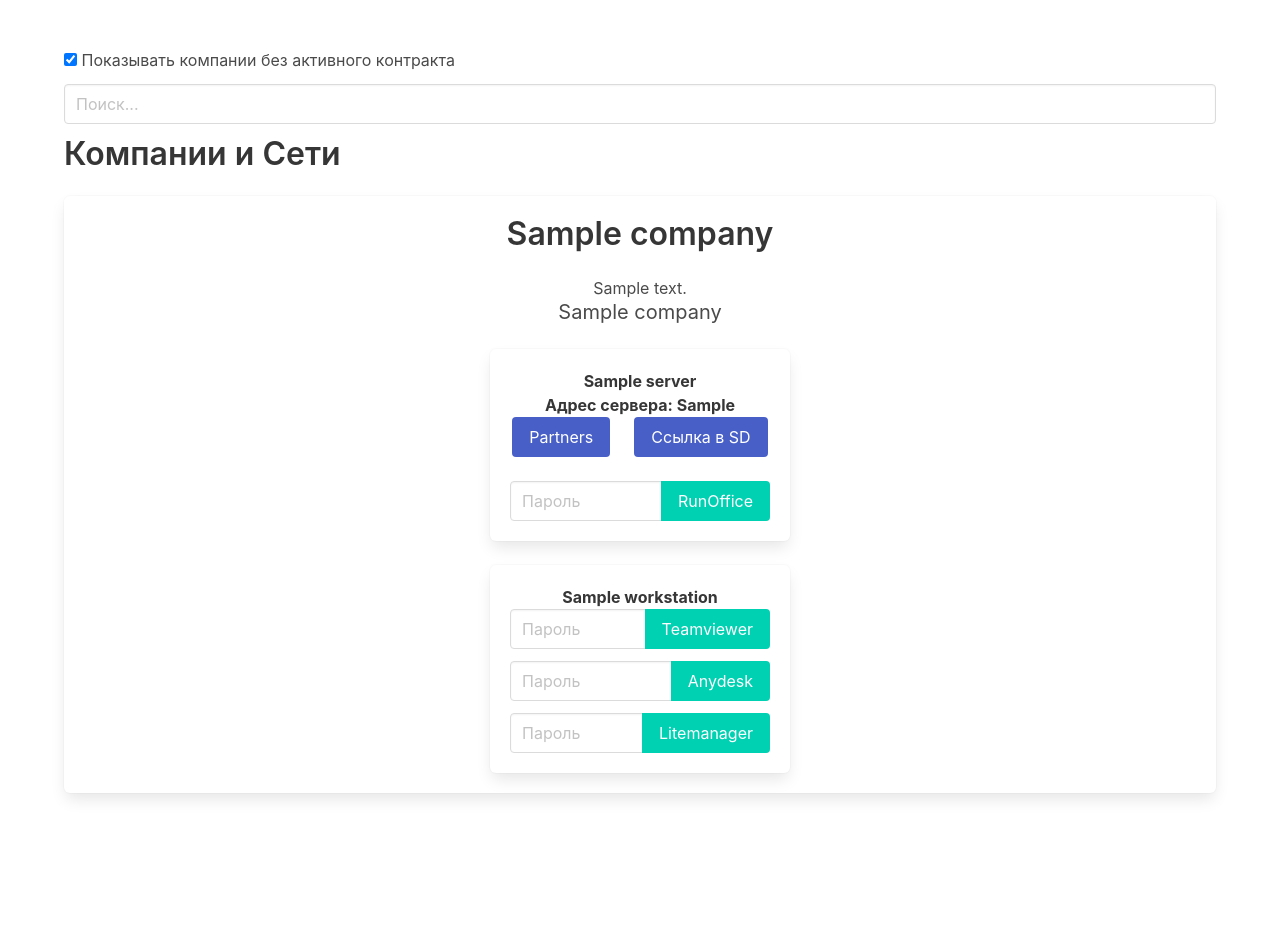
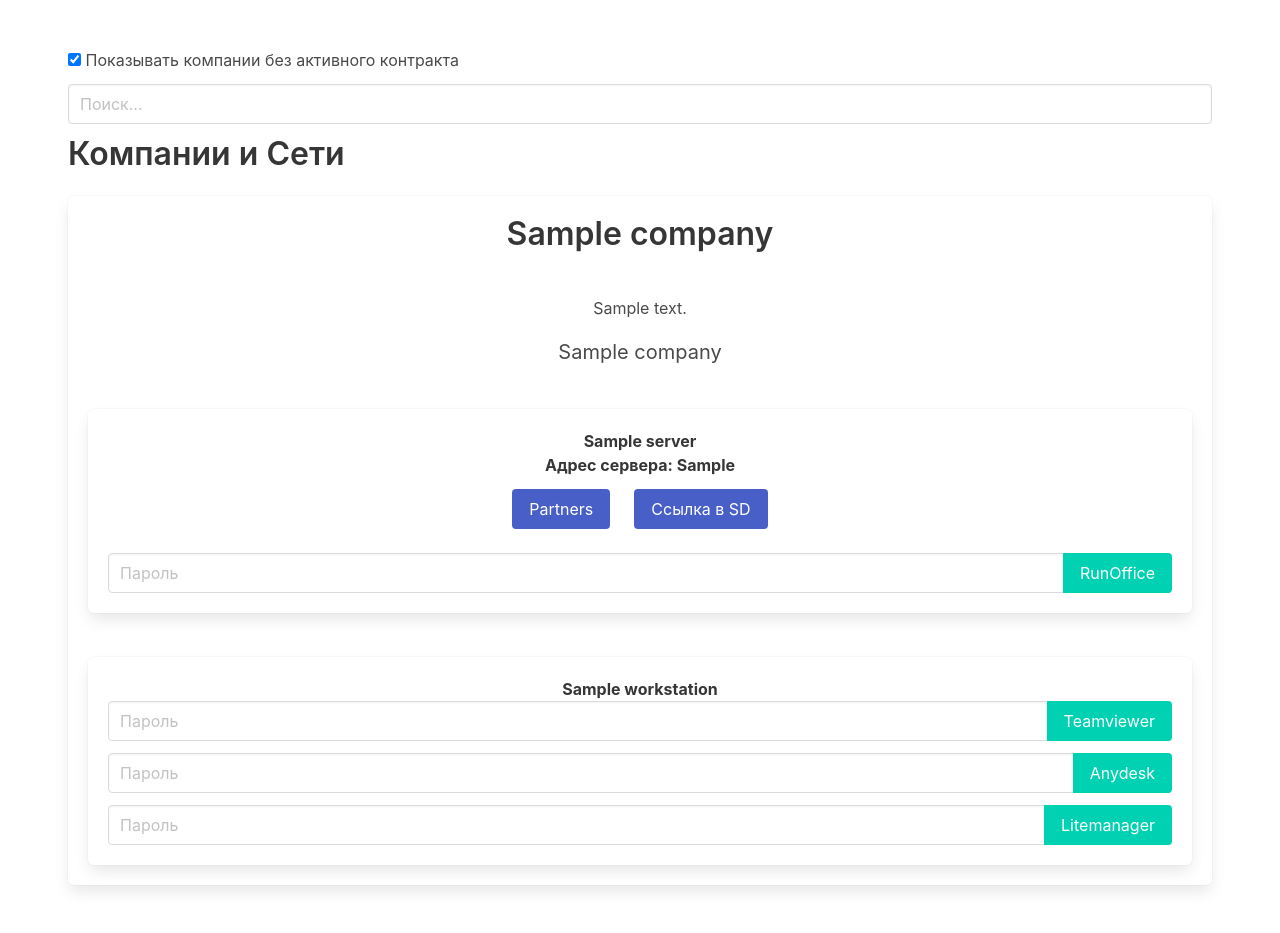
Before and after one commit to serty2005/MHwebrunner, a FastAPI app: page / in a window 1280 px wide. Before the commit the page ends 799 px from the top, so only its background shows below. Run offline with FastAPI, Linux system fonts and the light colour scheme; tables that the repository leaves empty hold one stand-in row (values such as "Sample post").

Commit message:
more fixes

```diff
--- a/app.py
+++ b/app.py
@@ -1,5 +1,6 @@
 from fastapi import FastAPI, Request
 from fastapi.templating import Jinja2Templates
+from fastapi.staticfiles import StaticFiles
 from sqlalchemy.orm import Session
 from models import Company, Server, Workstation, SessionLocal
 from starlette.responses import HTMLResponse
@@ -11,6 +12,9 @@ app = FastAPI()
 # Инициализация шаблонизатора Jinja2
 BASE_DIR = os.path.dirname(os.path.abspath(__file__))
 templates = Jinja2Templates(directory=os.path.join(BASE_DIR, "templates"))
+app.mount("/static", StaticFiles(directory="static"), name="static")
+
+
 
 def generate_servicedesk_link(uuid: str) -> str:
     base_url = os.getenv("BASE_URL")
--- a/log.py
+++ b/log.py
@@ -31,7 +31,7 @@ def setup_logger(console_logging=True):
 
         # Создаем обработчик для записи лога в файл
         file_handler = logging.FileHandler(log_filepath, encoding='utf-8')
-        file_handler.setLevel(logging.INFO)
+        file_handler.setLevel(logging.DEBUG)
         file_handler.setFormatter(formatter)
         logger.addHandler(file_handler)
 
--- a/templates/index.html
+++ b/templates/index.html
@@ -1,32 +1,96 @@
 <!DOCTYPE html>
 <html lang="ru">
+
 <head>
     <meta charset="UTF-8">
     <title>Компании и Сети</title>
+    <link rel="icon" type="image/x-icon" href="static/favicon.ico">
     <!-- Подключаем Bulma CSS -->
     <link rel="stylesheet" href="https://cdnjs.cloudflare.com/ajax/libs/bulma/0.9.3/css/bulma.min.css">
     <!-- Ваши стили -->
     <style>
-        /* Стили для колонок компаний */
-        .company-column {
-            flex: 1 1 600px;
-            max-width: 700px;
+       /* Снимаем ограничение размера для внешнего контейнера */
+       .container {
+        width: 100%;
+        max-width: none !important;
+        padding: 0 20px;
+
+    }
+
+    /* Сетка для сетей и компаний */
+    .grid-container {
+        display: grid;
+        gap: 20px; /* Расстояние между элементами */
+    }
+
+    /* Медиа-запросы для разного количества колонок */
+    @media (min-width: 2000px) {
+        .grid-container {
+            grid-template-columns: repeat(4, 1fr);
         }
-        .company-box {
-            width: 100%;
+    }
+
+    @media (min-width: 1450px) and (max-width: 1999px) {
+        .grid-container {
+            grid-template-columns: repeat(3, 1fr);
         }
-        /* Стили для блоков подключений */
-        .connection-box {
-            max-width: 300px;
-            margin: 0 auto;
+    }
+
+    @media (min-width: 900px) and (max-width: 1449px) {
+        .grid-container {
+            grid-template-columns: repeat(2, 1fr);
         }
-        /* Медиа-запрос для экранов меньшей ширины */
-        @media screen and (max-width: 768px) {
-            .company-column {
-                flex: 1 1 100%;
-                max-width: 100%;
-            }
+    }
+
+    @media (max-width: 899px) {
+        .grid-container {
+            grid-template-columns: 1fr;
         }
+    }
+
+    /* Растягиваем все внутренние блоки по высоте */
+    .box {
+        display: flex;
+        flex-direction: column;
+        justify-content: space-between;
+    }
+    /* Общий стиль для колонок */
+    .columns.is-multiline {
+        display: flex;
+        flex-wrap: wrap;
+        align-items: stretch; /* Выравнивание по высоте */
+    }
+
+    /* Для выравнивания контейнеров по высоте */
+    .column {
+        display: flex;
+        flex-direction: column;
+    }
+
+    /* Растягивание содержимого на всю высоту */
+    .box {
+        flex: 1;
+    }
+
+    /* Для дочерних компаний */
+    .child-company {
+        display: flex;
+        flex-direction: column;
+        flex: 1;
+    }
+
+    /* Чтобы серверы и рабочие станции растягивались */
+    .connection-box {
+        flex: 1;
+        display: flex;
+        flex-direction: column;
+        justify-content: space-between;
+    }
+
+    /* Дополнительная настройка для кнопок */
+    .connection-box .columns {
+        margin-top: auto;
+    }
         /* Скрытие элементов */
         .is-hidden {
             display: none !important;
@@ -59,7 +123,7 @@
                  data-company-address="{{ company.address | default('') | lower }}"
                  data-company-additional="{{ company.additional_name | default('') | lower }}"
                  data-active-contract="{{ company.active_contract }}">
-                <div class="box company-box {% if company.active_contract == 0 %}has-background-grey-lighter inactive-company{% endif %}">
+                <div class="box company-box grid-container {% if company.active_contract == 0 %}has-background-grey-lighter inactive-company{% endif %}">
                     <h2 class="title has-text-centered">{{ company.title }}</h2>
 
                     <!-- Добавляем адрес компании, если он есть -->
@@ -104,14 +168,14 @@
                         {% endfor %}
 
                         <!-- Компании внутри сети -->
-                        <div class="columns is-multiline is-centered">
+                        <div class="columns is-multiline is-centered grid-container">
                         {% for child_company in company.children %}
                             <div class="column company-column child-company"
                                  data-company-name="{{ child_company.title | lower }}"
                                  data-company-address="{{ child_company.address | default('') | lower }}"
                                  data-company-additional="{{ child_company.additional_name | default('') | lower }}"
                                  data-active-contract="{{ child_company.active_contract }}">
-                                <div class="box {% if child_company.active_contract == 0 %}has-background-grey-lighter inactive-company{% endif %}">
+                                <div class="box company-box {% if child_company.active_contract == 0 %}has-background-grey-lighter inactive-company{% endif %}">
                                     <h3 class="subtitle has-text-centered">{{ child_company.title }}</h3>
 
                                     <!-- Добавляем адрес дочерней компании, если он есть -->
@@ -296,7 +360,7 @@
     function connectIiko(ipId) {
         var passwordField = document.getElementById("password-iiko-" + ipId);
         var password = passwordField.value;
-        var url = "clearbat://iiko@" + ipId + ":443@MH:" + password;
+        var url = "clearbat://iiko@" + ipId + "@MH:" + password;
         window.location.href = url;
         passwordField.value = ""; // Очистка поля ввода
     }
```
Also changed, not shown: data_collector.py (+8 -8 lines), data_validator.py (+9 -7 lines), static/favicon.ico (added).
